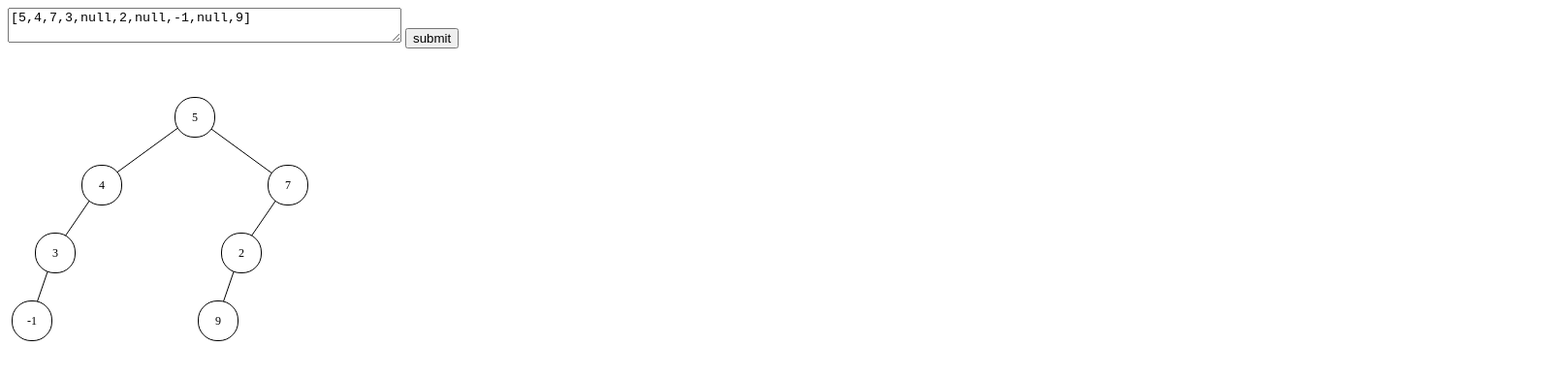
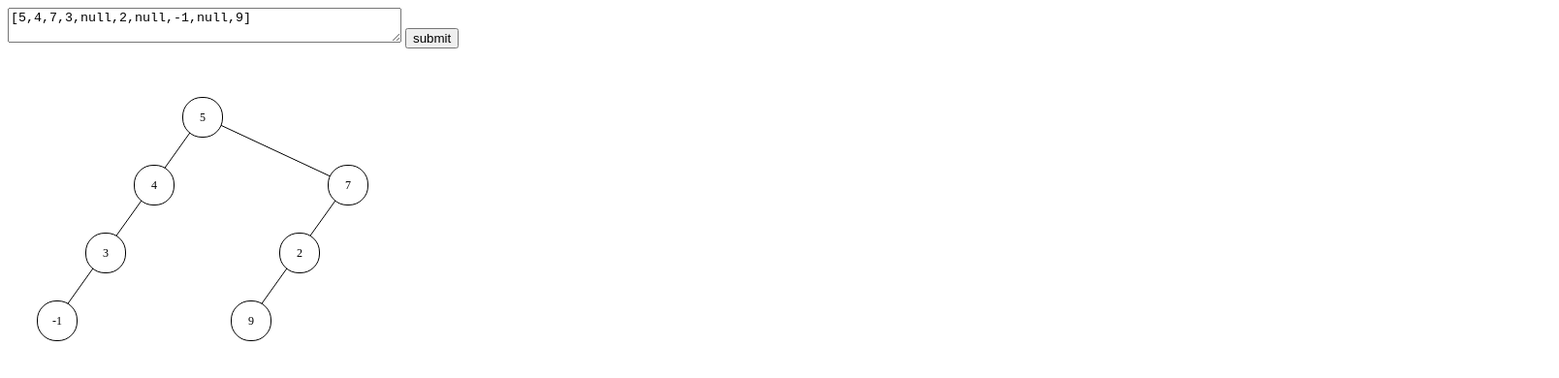
Before and after one commit to schwarzeni/leetcode-binarytree-edit, a plain HTML site: page index.html in a window 1280 px wide. Both pictures are taken after a click on the button "submit". Shown: the whole page at 97% size, 1608 px wide, since content can reach past the window. Drawn offline with Linux system fonts and the light colour scheme.

Commit message:
优化绘制二叉树的算法

```diff
--- a/index.html
+++ b/index.html
@@ -52,9 +52,9 @@
 <script>
     (function () {
         const treeGraphConfig = {
-            r: 20,
-            iw: 12,
-            ih: 70,
+            r: 20, // 圆的半径
+            iw: 50, // elem 左右间隔（圆心之间）
+            ih: 70, // elem 上下间隔
             canvasW: 1200,
             canvasH: 600,
             $container: document.getElementById("canvas_elem_container")
@@ -324,28 +324,50 @@
                 }
             }
 
-            function drawNode(parentNode, parentPos, currNode, currPos, height) {
-                if (!currNode) {
-                    return
+            // { "prevPos": {x, y}, "childPos": {x, y}}, currNode not nil
+            function drawNode(currNode, height, prevPos) {
+                var leftNodePos
+                var rightNodePos
+                if (currNode.left != null) {
+                    var val = drawNode(currNode.left, height+1, prevPos)
+                    prevPos = val.prevPos
+                    leftNodePos = val.childPos
                 }
-                // draw line to parent
-                if (parentNode) {
-                    if (parentNode.left === currNode) {
-                        drawLine(NewPosition(parentPos.x, parentPos.y), NewPosition(currPos.x, currPos.y))
-                    } else {
-                        drawLine(NewPosition(parentPos.x, parentPos.y), NewPosition(currPos.x, currPos.y))
-                    }
+
+                var currPos = NewPosition(config.iw, config.ih*height + config.ih)
+                // handle currNode
+                if (prevPos != null) {
+                    currPos.x = prevPos.x+config.iw
                 }
-                // drawCircle(currPos)
                 addElem(currNode, currPos)
-                drawNode(currNode, currPos, currNode.left, NewPosition(currPos.x - config.iw * 2 ** (height - 1), currPos.y + config.ih), height - 1)
-                drawNode(currNode, currPos, currNode.right, NewPosition(currPos.x + config.iw * 2 ** (height - 1), currPos.y + config.ih), height - 1)
+                // set prevPos
+                prevPos = currPos
+
+                if (currNode.right != null) {
+                    var val = drawNode(currNode.right, height+1, prevPos)
+                    prevPos = val.prevPos
+                    rightNodePos = val.childPos
+                }
+
+                // draw line
+                if (leftNodePos != null ) {
+                    drawLine(leftNodePos, currPos)
+                }
+                if (rightNodePos != null) {
+                    drawLine(rightNodePos, currPos)
+                }
+
+                return {"prevPos": prevPos, "childPos": currPos}
             }
 
+            if (tree.root == null) {
+                return
+            }
             var height = tree.getHeight()
             document.getElementById("canvas").setAttribute("width", 2 ** height * config.iw * 2 + "px")
             document.getElementById("canvas").setAttribute("height", config.ih * (height + 1) + "px")
-            drawNode(null, null, tree.root, NewPosition(2 ** height * config.iw, config.ih), height)
+            lastNodePos = drawNode(tree.root, 0, null)
+
         }
         // TODO: just for test
         updateInputVal([5, 4, 7, 3, null, 2, null, -1, null, 9])
```
Also changed, not shown: 1 other file.
